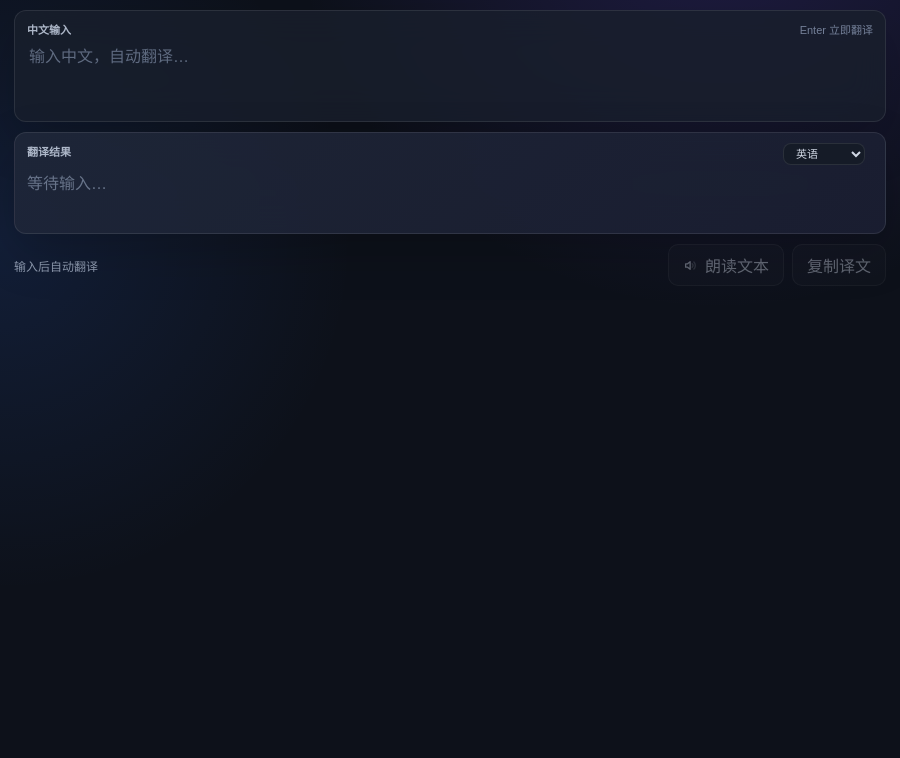
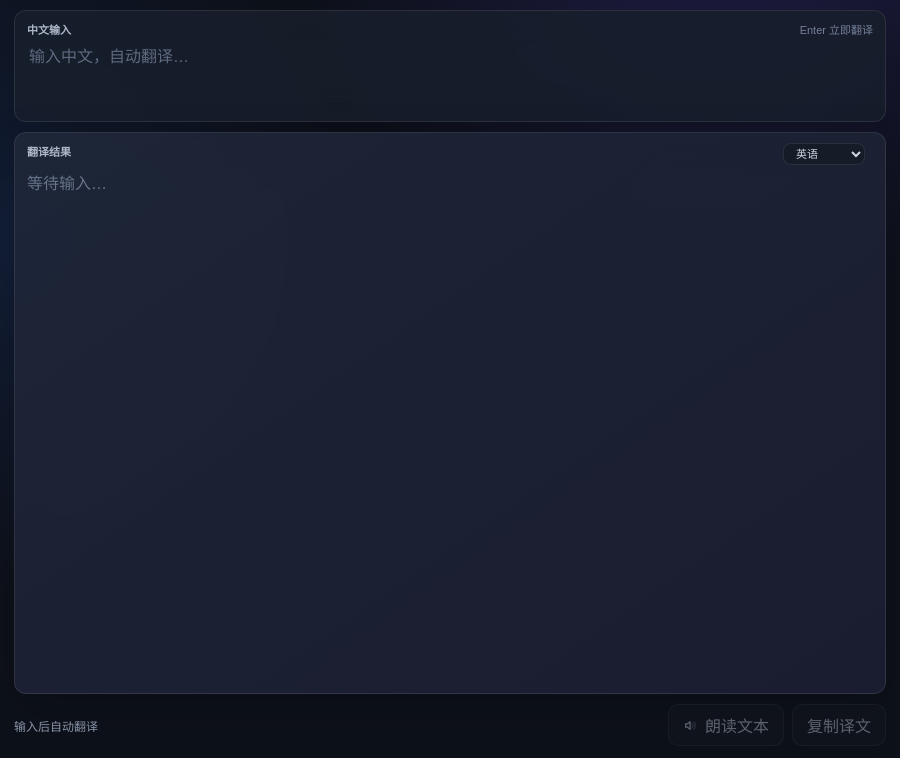
Before and after one commit to ACLE6263/lingualens, an Electron app: page src/input-panel.html in a window 900 px wide. Shown: the part 42-800 px from the top of the page. Drawn offline with Linux system fonts and the light colour scheme; no server answers.

Commit message:
v0.1.3：输入翻译面板朗读 + 长译文滚动修复
- 新增朗读：Windows SAPI 从默认输出设备读译文，按目标语言选语音包；朗读中再点停止，关面板自动停止
- 面板改 flex 布局：译文区内部滚动，操作栏不再被长内容顶出窗口

```diff
--- a/src/input-panel.css
+++ b/src/input-panel.css
@@ -31,12 +31,21 @@ button { color: inherit; }
 .icon-button { width: 36px; border: 0; color: #aeb8ca; background: transparent; cursor: pointer; font-size: 16px; }
 .icon-button:hover { color: white; background: rgba(255, 255, 255, 0.07); }
 .icon-button.danger:hover { background: #c43d4e; }
-main { height: calc(100vh - 40px); display: grid; grid-template-rows: auto auto auto 1fr; gap: 10px; padding: 12px 14px 12px; }
+/* 纵向 flex 布局：输入卡固定高度（textarea 有上限），结果卡占据剩余空间并
+   内部滚动——译文再长也不会把操作栏顶出窗口，滚轮直接可用。 */
+main {
+  height: calc(100vh - 40px); display: flex; flex-direction: column; gap: 10px;
+  padding: 12px 14px;
+}
 .text-card {
   border: 1px solid var(--stroke); background: var(--panel); padding: 10px 12px; border-radius: 12px;
   box-shadow: 0 18px 50px rgba(0, 0, 0, 0.18); backdrop-filter: blur(18px);
 }
-.translated-card { background: linear-gradient(145deg, rgba(31, 39, 57, 0.9), rgba(27, 31, 50, 0.9)); }
+.text-card.input-card { flex: none; }
+.text-card.translated-card {
+  flex: 1 1 auto; min-height: 0; display: flex; flex-direction: column;
+  background: linear-gradient(145deg, rgba(31, 39, 57, 0.9), rgba(27, 31, 50, 0.9));
+}
 .card-heading { display: flex; justify-content: space-between; margin-bottom: 6px; color: #aeb8c9; font-size: 11px; font-weight: 700; }
 .heading-right { display: flex; gap: 8px; align-items: center; font-weight: 500; }
 .lang-select { width: auto; padding: 3px 8px; border: 1px solid var(--stroke); border-radius: 8px; outline: none; color: #d0d7e4; background: #151b27; font-size: 11px; cursor: pointer; }
@@ -48,9 +57,12 @@ textarea {
   color: #dfe5f0; background: transparent; line-height: 1.55;
 }
 textarea::placeholder { color: #5f6b80; }
-.translated-text { min-height: 52px; white-space: pre-wrap; line-height: 1.6; color: #f6f8ff; overflow-y: auto; }
-.translated-text.empty { color: #68748a; }
-.action-bar { display: flex; align-items: center; justify-content: space-between; gap: 8px; }
+.translated-text {
+  flex: 1 1 auto; min-height: 52px; overflow-y: auto; overscroll-behavior: contain;
+  white-space: pre-wrap; line-height: 1.6; color: #f6f8ff;
+}
+.translated-text.empty { color: #68748a; overflow-y: visible; }
+.action-bar { flex: none; display: flex; align-items: center; justify-content: space-between; gap: 8px; }
 .meta-text { color: var(--muted); font-size: 12px; flex: 1; min-width: 0; overflow: hidden; text-overflow: ellipsis; white-space: nowrap; }
 .action-buttons { display: flex; gap: 8px; flex: none; }
 .speak-button { display: inline-flex; align-items: center; gap: 7px; }
--- a/src/input-panel.html
+++ b/src/input-panel.html
@@ -16,7 +16,7 @@
     </header>
 
     <main>
-      <section class="text-card">
+      <section class="text-card input-card">
         <div class="card-heading"><span>中文输入</span><span class="confidence">Enter 立即翻译</span></div>
         <textarea id="sourceInput" placeholder="输入中文，自动翻译…" spellcheck="false"></textarea>
       </section>
```
Also changed, not shown: README.md.
